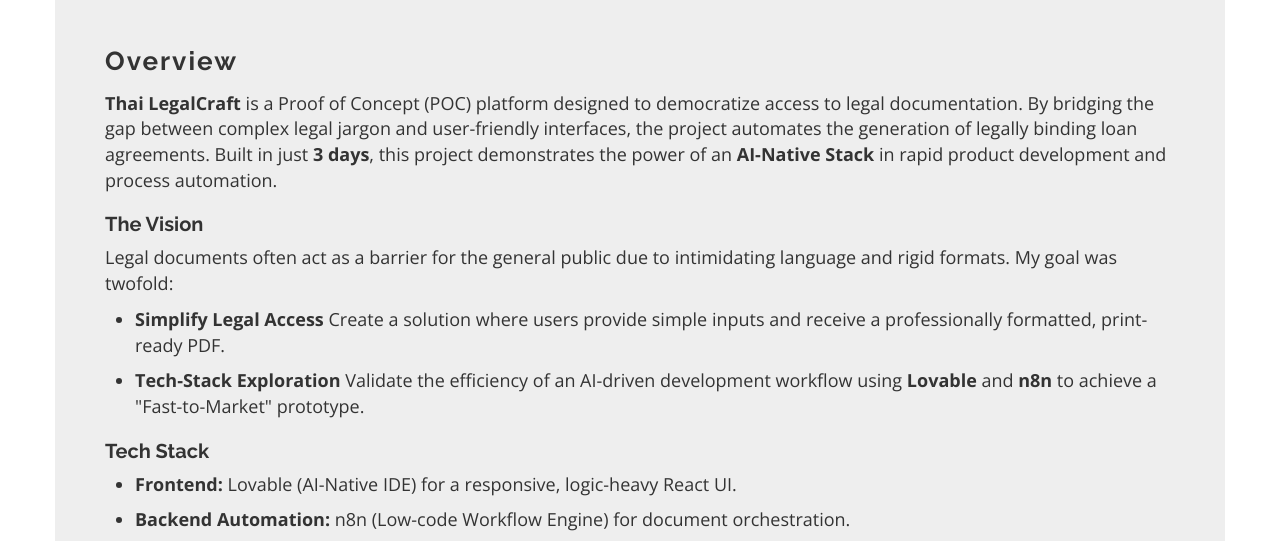
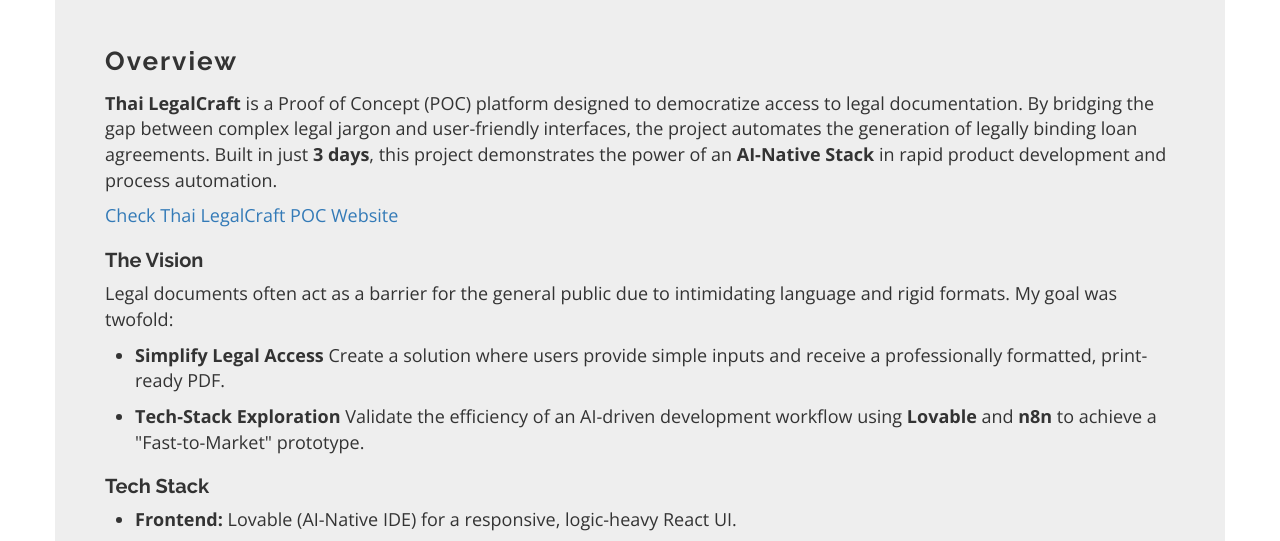
Before and after one commit to bywanisa/bywanisa.github.io, a plain HTML site: page portfolios/C3-Thai-Legal-Craft.html in a window 1280 px wide. Shown: the part 259-800 px from the top of the page. Drawn offline with nearby package versions, Linux system fonts and the light colour scheme; files whose address does not match are found by name; a web font is replaced by a local one.

Commit message:
2026 - Case Study 3 added link

```diff
--- a/portfolios/C3-Thai-Legal-Craft.html
+++ b/portfolios/C3-Thai-Legal-Craft.html
@@ -57,6 +57,13 @@
                 binding loan agreements. Built in just <b>3 days</b>, this
                 project demonstrates the power of an <b>AI-Native Stack</b> in
                 rapid product development and process automation.
+              </p>
+              <p>
+                <a
+                  href="https://thai-legal-craft-uojjp.sevalla.page/"
+                  target="_blank"
+                  >Check Thai LegalCraft POC Website</a
+                >
               </p>
               <h5>The Vision</h5>
               <p>
```
